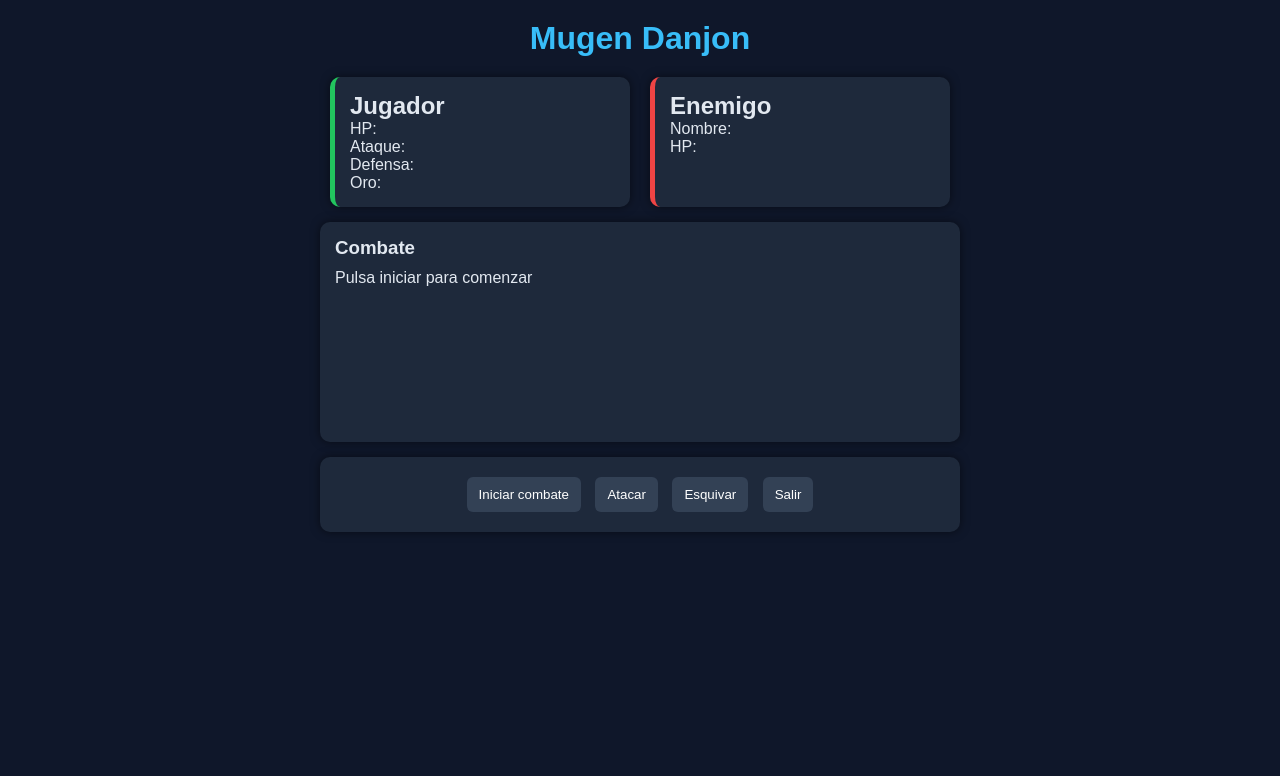
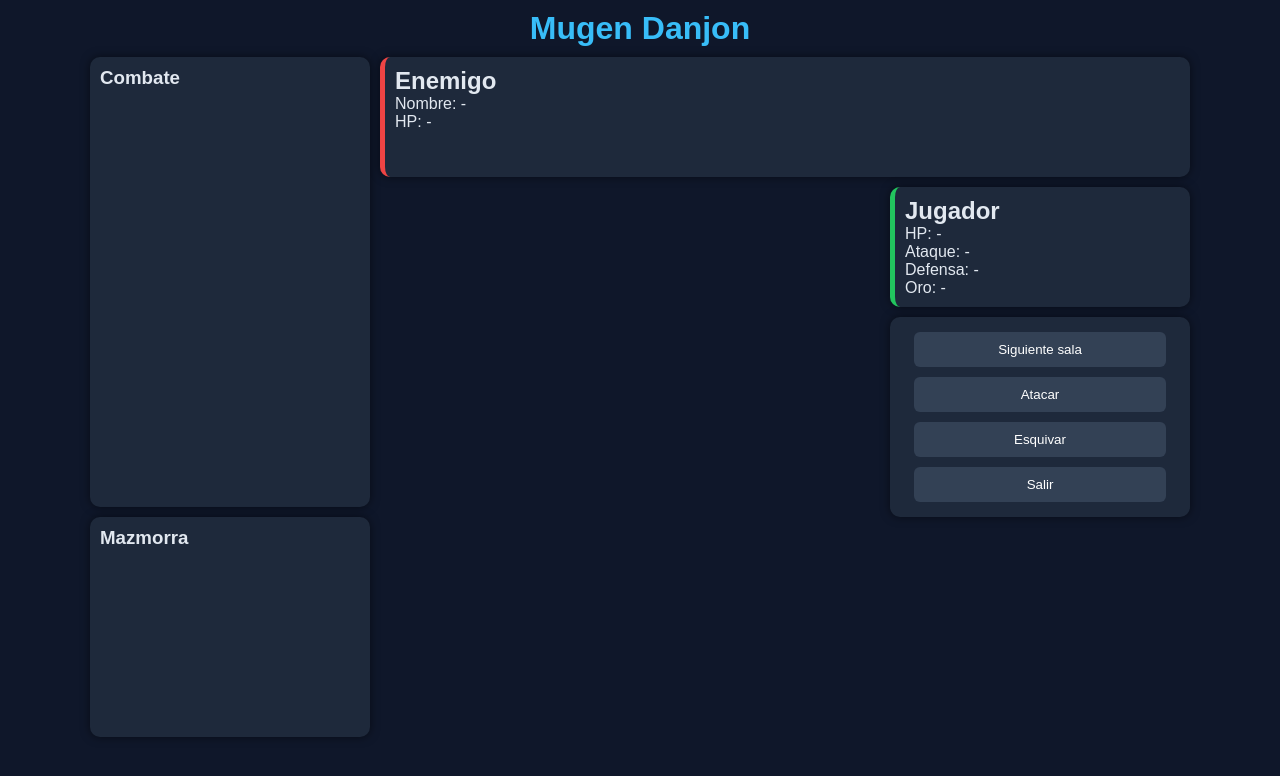
Before and after one commit to Dridrax/Mugen-Danjon, a Flask app: page / in a window 1280 px wide. Shown: the top 776 px of the page. Run offline with Flask 3, Linux system fonts and the light colour scheme.

Commit message:
Se mejora la visual y el combate

```diff
--- a/core/data/enemies.py
+++ b/core/data/enemies.py
@@ -1,6 +1,7 @@
 ENEMIES = {
     "goblin": {
         "nombre": "Goblin",
+        "tipo": "normal",
         "stats": {
             "hp": 30,
             "ataque": 8,
@@ -15,6 +16,7 @@
 
     "slime": {
         "nombre": "Slime",
+        "tipo": "normal",
         "stats": {
             "hp": 10,
             "ataque": 4,
@@ -29,6 +31,7 @@
 
     "popo": {
         "nombre": "Popo",
+        "tipo": "normal",
         "stats": {
             "hp": 1,
             "ataque": 1,
@@ -39,5 +42,21 @@
             {"item_id": "oro_1", "probabilidad": 0.1}
         ],
         "peso": 35
+    },
+
+    "goblin_king": {
+        "nombre": "Rey Goblin",
+        "tipo": "boss",
+        "stats": {
+            "hp": 80,
+            "ataque": 12,
+            "defensa": 4
+        },
+        "peso": 1,
+        "drop": [
+            {"item_id": "oro_10", "probabilidad": 1},
+            {"item_id": "soul_king_goblin0", "probabilidad": 0.1}
+        ]
+
     }
 }
--- a/core/data/items.py
+++ b/core/data/items.py
@@ -21,6 +21,11 @@
         "stats": {
             "ataque": 3
         }
+    },
+
+    "soul_king_goblin":{
+        "nombre": "Alma de Rey Goblin",
+        "tipo": "recurso"
     },
 
     "oro_10": {
--- a/ui/web/static/game.js
+++ b/ui/web/static/game.js
@@ -1,29 +1,31 @@
-//ui/web/static/game.js
-
 let combatActive = false;
 
 
 // -------------------------
-// INICIAR COMBATE
+// SIGUIENTE SALA (CORE GAME)
 // -------------------------
-function startGame() {
-    fetch("/start")
+function nextRoom() {
+    fetch("/next_room")
         .then(res => res.json())
         .then(data => {
+
+            updateUI(data);
+            clearLog();
+            addLog(data.log || []);
+
+            renderMap(data.dungeon);
+
+            if (data.mode === "combat") {
                 combatActive = true;
-
-            clearLog(); // 🔥 limpiar log anterior
-            updateUI(data);
-
-            addLog(data.log || [
-                { type: "info", text: "¡Un enemigo aparece!" }
-            ]);
+            } else {
+                combatActive = false;
+            }
         });
 }
 
 
 // -------------------------
-// ENVIAR ACCIÓN
+// ACCIONES DE COMBATE
 // -------------------------
 function sendAction(action) {
     if (!combatActive) {
@@ -42,13 +44,10 @@
     .then(data => {
 
         updateUI(data);
+        addLog(data.log || []);
+        renderMap(data.dungeon);
 
-        // 🔥 añadir log del backend
-        addLog(data.log || []);
-
-        // -------------------------
-        // ANIMACIÓN DE ATAQUE
-        // -------------------------
+        // animación
         if (data.log) {
             data.log.forEach(line => {
                 if (line.type === "damage" || line.type === "crit") {
@@ -57,7 +56,7 @@
             });
         }
 
-        // FIN DEL COMBATE
+        // FIN COMBATE
         if (data.end) {
             combatActive = false;
 
@@ -68,12 +67,9 @@
                     let lootText = data.loot.map(i => i.nombre).join(", ");
                     addLog([{ type: "info", text: "Loot: " + lootText }]);
                 }
-
             } else {
                 addLog([{ type: "info", text: "Has perdido o escapado..." }]);
             }
-
-            return;
         }
     });
 }
@@ -84,6 +80,7 @@
 // -------------------------
 function updateUI(data) {
 
+    // PLAYER
     if (data.player) {
         document.getElementById("player-hp").innerText =
             data.player.hp + " / " + data.player.hp_max;
@@ -98,6 +95,7 @@
             data.player.oro;
     }
 
+    // ENEMY
     if (data.enemy) {
         document.getElementById("enemy-name").innerText =
             data.enemy.nombre;
@@ -112,9 +110,50 @@
 
 
 // -------------------------
-// LOG SISTEMA NUEVO
+// MAPA VISUAL 🗺️
 // -------------------------
+function renderMap(dungeon) {
+    const container = document.getElementById("map-container");
 
+    if (!dungeon) return;
+
+    container.innerHTML = "";
+
+    dungeon.salas.forEach((room, index) => {
+        const node = document.createElement("span");
+
+        let icon = "❓";
+
+        if (room.type === "combat") icon = "⚔️";
+        if (room.type === "rest") icon = "🛏️";
+        if (room.type === "boss") icon = "👑";
+
+        node.innerText = icon;
+
+        // estilos
+        node.style.margin = "5px";
+        node.style.fontSize = "24px";
+
+        // visitada
+        if (room.visited) {
+            node.style.opacity = "0.4";
+        }
+
+        // actual
+        if (index === dungeon.index) {
+            node.style.border = "2px solid #38bdf8";
+            node.style.borderRadius = "6px";
+            node.style.padding = "2px";
+        }
+
+        container.appendChild(node);
+    });
+}
+
+
+// -------------------------
+// LOG
+// -------------------------
 function clearLog() {
     document.getElementById("log-text").innerHTML = "";
 }
@@ -127,10 +166,8 @@
     lines.forEach(line => {
         const p = document.createElement("p");
 
-        if (typeof line === "object") {
         p.innerText = line.text;
 
-            // 🎨 estilos por tipo
         switch (line.type) {
             case "damage":
                 p.classList.add("log-damage");
@@ -148,14 +185,9 @@
                 p.classList.add("log-info");
         }
 
-        } else {
-            p.innerText = line;
-        }
-
         log.appendChild(p);
     });
 
-    // 🔽 auto scroll
     log.scrollTop = log.scrollHeight;
 }
 
@@ -163,7 +195,6 @@
 // -------------------------
 // ANIMACIÓN
 // -------------------------
-
 function animateEnemy() {
     const enemy = document.getElementById("enemy");
 
--- a/ui/web/static/style.css
+++ b/ui/web/static/style.css
@@ -1,5 +1,5 @@
 /* -------------------------
-   RESET BÁSICO
+   RESET
 ------------------------- */
 
 * {
@@ -21,73 +21,71 @@
     flex-direction: column;
     align-items: center;
 
-    padding: 20px;
+    padding: 10px;
 }
 
 h1 {
-    text-align: center;
     color: #38bdf8;
-    margin-bottom: 20px;
+    margin-bottom: 10px;
 }
 
 /* -------------------------
-   LAYOUT PRINCIPAL
+   GRID PRINCIPAL
 ------------------------- */
 
-#top {
-    display: flex;
-    gap: 20px;
-    justify-content: center;
-    margin-bottom: 15px;
+#game {
+    display: grid;
+
+    grid-template-columns: 280px 1fr 300px;
+    grid-template-rows: 120px 1fr 220px;
+
+    gap: 10px;
+
+    width: 100%;
+    max-width: 1100px;
+    height: 85vh;
 }
 
 /* -------------------------
    PANEL BASE
 ------------------------- */
 
-#player,
 #enemy,
 #log,
+#map,
+#player,
 #actions {
     background: #1e293b;
     border-radius: 10px;
-    padding: 15px;
+    padding: 10px;
     box-shadow: 0 0 10px rgba(0,0,0,0.5);
 }
 
 /* -------------------------
-   PLAYER / ENEMY
+   ENEMIGO (arriba derecha)
 ------------------------- */
 
-#player,
 #enemy {
-    width: 300px;
-}
+    grid-column: 2 / 4;
+    grid-row: 1;
 
-#player {
-    border-left: 5px solid #22c55e;
-}
-
-#enemy {
     border-left: 5px solid #ef4444;
-    transition: transform 0.2s;
 }
 
 /* -------------------------
-   LOG (CLAVE)
+   LOG (arriba izquierda)
 ------------------------- */
 
 #log {
-    width: 640px;
-    height: 220px; /* 🔥 altura fija */
-    margin-bottom: 15px;
+    grid-column: 1;
+    grid-row: 1 / 3;
 
     display: flex;
     flex-direction: column;
 }
 
 #log h3 {
-    margin-bottom: 10px;
+    margin-bottom: 8px;
 }
 
 #log-text {
@@ -95,10 +93,84 @@
     overflow-y: auto;
 }
 
-/* cada línea del log */
+/* líneas del log */
 #log-text p {
     margin: 4px 0;
     font-size: 14px;
+}
+
+/* -------------------------
+   MAPA (abajo izquierda)
+------------------------- */
+
+#map {
+    grid-column: 1;
+    grid-row: 3;
+}
+
+/* -------------------------
+   CENTRO (vacío)
+------------------------- */
+
+#center {
+    grid-column: 2;
+    grid-row: 2 / 4;
+}
+
+/* -------------------------
+   LADO DERECHO
+------------------------- */
+
+#side {
+    grid-column: 3;
+    grid-row: 2 / 4;
+
+    display: flex;
+    flex-direction: column;
+    gap: 10px;
+}
+
+/* -------------------------
+   PLAYER
+------------------------- */
+
+#player {
+    border-left: 5px solid #22c55e;
+}
+
+/* -------------------------
+   ACCIONES
+------------------------- */
+
+#actions {
+    text-align: center;
+}
+
+/* -------------------------
+   BOTONES
+------------------------- */
+
+button {
+    width: 90%;
+    margin: 5px 0;
+    padding: 10px;
+
+    background: #334155;
+    color: white;
+
+    border: none;
+    border-radius: 6px;
+
+    cursor: pointer;
+    transition: 0.2s;
+}
+
+button:hover {
+    background: #475569;
+}
+
+button:active {
+    transform: scale(0.95);
 }
 
 /* -------------------------
@@ -131,34 +203,6 @@
 }
 
 /* -------------------------
-   BOTONES
-------------------------- */
-
-#actions {
-    width: 640px;
-    text-align: center;
-}
-
-button {
-    background: #334155;
-    color: white;
-    border: none;
-    padding: 10px 12px;
-    margin: 5px;
-    border-radius: 6px;
-    cursor: pointer;
-    transition: 0.2s;
-}
-
-button:hover {
-    background: #475569;
-}
-
-button:active {
-    transform: scale(0.95);
-}
-
-/* -------------------------
    ANIMACIÓN
 ------------------------- */
 
--- a/ui/web/templates/index.html
+++ b/ui/web/templates/index.html
@@ -1,5 +1,3 @@
-<!--ui/web/templates/index.html-->
-
 <!DOCTYPE html>
 <html lang="es">
 <head>
@@ -11,32 +9,50 @@
 
     <h1>Mugen Danjon</h1>
 
-    <div id="top">
-        <div id="player">
-            <h2>Jugador</h2>
-            <p>HP: <span id="player-hp"></span></p>
-            <p>Ataque: <span id="player-attack"></span></p>
-            <p>Defensa: <span id="player-defense"></span></p>
-            <p>Oro: <span id="player-gold"></span></p>
+    <div id="game">
+
+        <!-- ENEMIGO (arriba derecha) -->
+        <div id="enemy">
+            <h2>Enemigo</h2>
+            <p>Nombre: <span id="enemy-name">-</span></p>
+            <p>HP: <span id="enemy-hp">-</span></p>
         </div>
 
-        <div id="enemy">
-            <h2>Enemigo</h2>
-            <p>Nombre: <span id="enemy-name"></span></p>
-            <p>HP: <span id="enemy-hp"></span></p>
+        <!-- LOG (arriba izquierda) -->
+        <div id="log">
+            <h3>Combate</h3>
+            <div id="log-text"></div>
         </div>
-    </div>
 
-    <div id="log">
-        <h3>Combate</h3>
-        <div id="log-text">Pulsa iniciar para comenzar</div>
-    </div>
+        <!-- MAPA (abajo izquierda) -->
+        <div id="map">
+            <h3>Mazmorra</h3>
+            <div id="map-container"></div>
+        </div>
 
-    <div id="actions">
-        <button onclick="startGame()">Iniciar combate</button>
-        <button onclick="sendAction('attack')">Atacar</button>
-        <button onclick="sendAction('dodge')">Esquivar</button>
-        <button onclick="sendAction('exit')">Salir</button>
+        <!-- ZONA CENTRAL (vacía de momento) -->
+        <div id="center"></div>
+
+        <!-- DERECHA (player + acciones) -->
+        <div id="side">
+
+            <div id="player">
+                <h2>Jugador</h2>
+                <p>HP: <span id="player-hp">-</span></p>
+                <p>Ataque: <span id="player-attack">-</span></p>
+                <p>Defensa: <span id="player-defense">-</span></p>
+                <p>Oro: <span id="player-gold">-</span></p>
+            </div>
+
+            <div id="actions">
+                <button onclick="nextRoom()">Siguiente sala</button>
+                <button onclick="sendAction('attack')">Atacar</button>
+                <button onclick="sendAction('dodge')">Esquivar</button>
+                <button onclick="sendAction('exit')">Salir</button>
+            </div>
+
+        </div>
+
     </div>
 
     <script src="/static/game.js"></script>
```
Also changed, not shown: core/dungeon.py (+58 -0 lines), core/generator.py (+34 -61 lines), ui/api.py (+78 -40 lines). Lines whose indentation alone changed are shown as unchanged.
